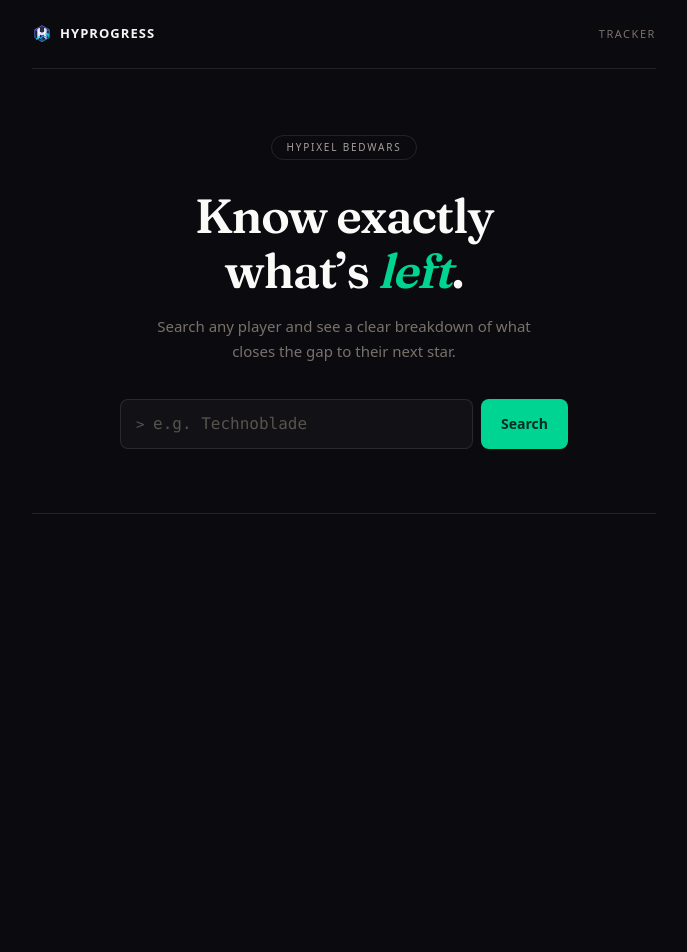
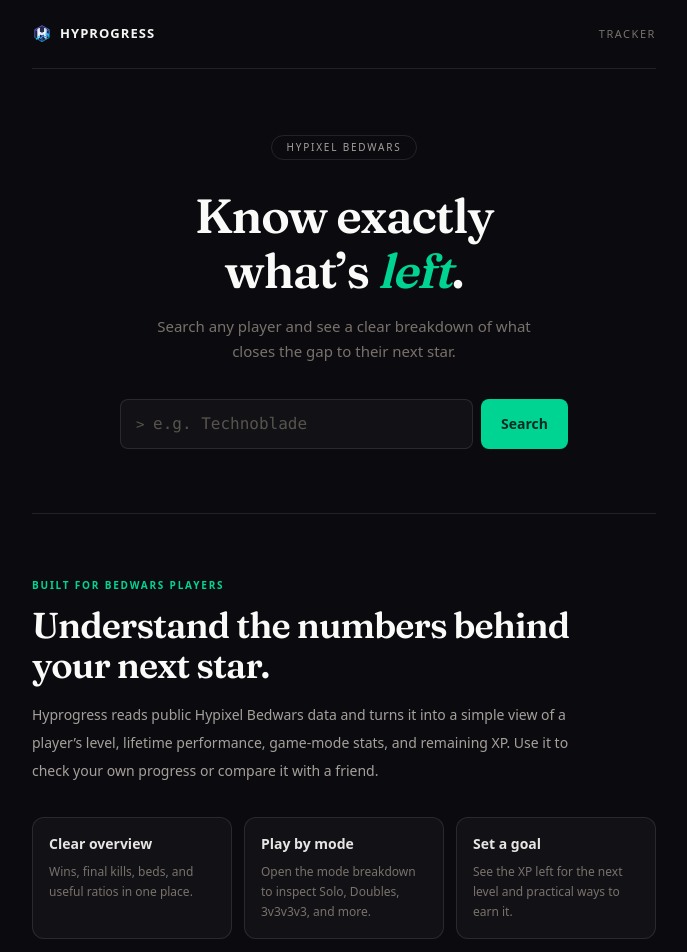
Before and after one commit to mr-youbella/HyProgress, a Next.js app: page / in a window 1280 px wide. Shown: the top 952 px of the page, without its empty margins (296-983 px from the left). Before the commit the page ends 800 px from the top, so only its background shows below. Built offline with nearby package versions, Linux system fonts and the light colour scheme.

Commit message:
feat: update player data structure and enhance admin dashboard with metadata and robots.txt

```diff
--- a/app/HyprogressTracker.tsx
+++ b/app/HyprogressTracker.tsx
@@ -28,7 +28,6 @@
 	firstLogin: number | null;
 	guildName: string | null;
 	guildTag: string | null;
-	guildRank: string | null;
 	hypixelRank: string | null;
 	wins: number;
 	losses: number;
@@ -251,7 +250,6 @@
 		firstLogin: typeof data.firstLogin === "number" ? data.firstLogin : null,
 		guildName: typeof data.guildName === "string" ? data.guildName : null,
 		guildTag: typeof data.guildTag === "string" ? data.guildTag : null,
-		guildRank: typeof data.guildRank === "string" ? data.guildRank : null,
 		hypixelRank: typeof data.hypixelRank === "string" ? data.hypixelRank : null,
 		wins: Number(data.wins ?? 0),
 		losses: Number(data.losses ?? 0),
@@ -552,7 +550,7 @@
 								</div>
 							)}
 						</div>
-						<div className="rounded-2xl bg-linear-to-brom-white/[0.06] to-white/0 p-px">
+						<div className="rounded-2xl bg-linear-to-b from-white/6 to-white/0 p-px">
 							<div className="rounded-[15px] bg-[#101014] px-6 py-7 sm:px-8">
 								<div className="flex flex-col gap-6 sm:flex-row sm:items-center sm:justify-between">
 									<div className={`flex items-center gap-4 ${currentLevel >= 100 ? "max-sm:flex-wrap" : ""}`}>
@@ -744,6 +742,37 @@
 						</div>
 					</section>
 				)}
+
+				{!player && !isLoading && (
+					<section className="border-b border-white/10 py-12 sm:py-16">
+						<div className="max-w-xl">
+							<p className="text-[10px] font-semibold uppercase tracking-[0.18em] text-emerald-400">
+								Built for Bedwars players
+							</p>
+							<h2 className="mt-3 font-['Fraunces'] text-3xl font-semibold tracking-tight text-stone-50 sm:text-4xl">
+								Understand the numbers behind your next star.
+							</h2>
+							<p className="mt-4 text-sm leading-7 text-stone-400">
+								Hyprogress reads public Hypixel Bedwars data and turns it into a simple view of a player&rsquo;s level, lifetime performance, game-mode stats, and remaining XP. Use it to check your own progress or compare it with a friend.
+							</p>
+						</div>
+
+						<div className="mt-8 grid gap-3 sm:grid-cols-3">
+							<div className="rounded-xl border border-white/10 bg-white/3 p-4">
+								<h3 className="text-sm font-semibold text-stone-200">Clear overview</h3>
+								<p className="mt-2 text-xs leading-5 text-stone-500">Wins, final kills, beds, and useful ratios in one place.</p>
+							</div>
+							<div className="rounded-xl border border-white/10 bg-white/3 p-4">
+								<h3 className="text-sm font-semibold text-stone-200">Play by mode</h3>
+								<p className="mt-2 text-xs leading-5 text-stone-500">Open the mode breakdown to inspect Solo, Doubles, 3v3v3v3, and more.</p>
+							</div>
+							<div className="rounded-xl border border-white/10 bg-white/3 p-4">
+								<h3 className="text-sm font-semibold text-stone-200">Set a goal</h3>
+								<p className="mt-2 text-xs leading-5 text-stone-500">See the XP left for the next level and practical ways to earn it.</p>
+							</div>
+						</div>
+					</section>
+				)}
 			</div>
 		</div>
 	);
--- a/app/admin/page.tsx
+++ b/app/admin/page.tsx
@@ -1,7 +1,13 @@
 import Link from "next/link";
+import type { Metadata } from "next";
 import { getAdminSearchStats } from "@/lib/database";
 
 export const dynamic = "force-dynamic";
+
+export const metadata: Metadata = {
+	title: "Admin dashboard",
+	robots: { index: false, follow: false }
+};
 
 function formatDate(date: Date): string {
 	return new Intl.DateTimeFormat("en", {
@@ -70,7 +76,7 @@
 									) : (
 										stats.recentSearches.map((search, index) => (
 											<div className="flex items-center justify-between gap-4 px-5 py-3" key={`${search.playerName}-${search.searchedAt.getTime()}-${index}`}>
-												<Link className="font-mono text-sm text-emerald-300 hover:text-emerald-200" href={`/player/${encodeURIComponent(search.playerName)}`}>
+												<Link target="_blank" className="font-mono text-sm text-emerald-300 hover:text-emerald-200" href={`/player/${encodeURIComponent(search.playerName)}`}>
 													{search.playerName}
 												</Link>
 												<time className="shrink-0 text-right text-[11px] text-stone-500" dateTime={search.searchedAt.toISOString()}>
@@ -94,7 +100,7 @@
 										stats.topPlayers.map((player) => (
 											<div className="px-5 py-3" key={player.playerName}>
 												<div className="flex items-center justify-between gap-3">
-													<Link className="truncate font-mono text-sm text-emerald-300 hover:text-emerald-200" href={`/player/${encodeURIComponent(player.playerName)}`}>
+													<Link target="_blank" className="truncate font-mono text-sm text-emerald-300 hover:text-emerald-200" href={`/player/${encodeURIComponent(player.playerName)}`}>
 														{player.playerName}
 													</Link>
 													<span className="font-mono text-sm tabular-nums">{player.searchCount.toLocaleString()}</span>
--- a/app/api/player/[username]/route.ts
+++ b/app/api/player/[username]/route.ts
@@ -12,7 +12,7 @@
 	try {
 		const { username } = await params;
 
-		if (!username)
+		if (!/^[A-Za-z0-9_]{1,16}$/.test(username))
 			return NextResponse.json({ error: "Username is required" }, { status: 400 });
 
 		const rateLimit = await limitPlayerSearch(getClientIp(request));
@@ -72,10 +72,6 @@
 
 		const guildData = await guildResponse.json();
 		const guild = guildData.success ? guildData.guild : null;
-		const guildMember = guild?.members?.find(
-			(member: { uuid: string }) => member.uuid === mojangData.id
-		);
-
 		const player = hypixelData.player;
 		let hypixelRank = null;
 
@@ -122,7 +118,6 @@
 			firstLogin: player?.firstLogin ?? null,
 			guildName: guild?.name ?? null,
 			guildTag: guild?.tag ?? null,
-			guildRank: guildMember?.rank ?? null,
 			hypixelRank: hypixelRank,
 			wins: bedwars.wins_bedwars ?? 0,
 			losses: bedwars.losses_bedwars ?? 0,
--- a/app/layout.tsx
+++ b/app/layout.tsx
@@ -3,7 +3,7 @@
 
 const SITE_URL = "https://hyprogress.vercel.app";
 const SITE_NAME = "Hyprogress";
-const SITE_DESCRIPTION = "Search any Hypixel Bedwars player and see exactly what it takes to reach their next level — broken down by wins, final kills, beds broken, and playtime.";
+const SITE_DESCRIPTION = "Search any Hypixel Bedwars player to view lifetime stats, game-mode breakdowns, kill style, and the XP needed for their next Bedwars level.";
 
 export const metadata: Metadata = {
 	metadataBase: new URL(SITE_URL),
@@ -60,7 +60,7 @@
 		url: SITE_URL,
 		siteName: SITE_NAME,
 		title: `${SITE_NAME} — Hypixel Bedwars XP Tracker`,
-		description: "Know exactly what's left. Search a player and see a clear breakdown of what closes the gap to their next star.",
+		description: SITE_DESCRIPTION,
 		images: [
 			{
 				url: "/og-image.png",
@@ -74,7 +74,7 @@
 	twitter: {
 		card: "summary_large_image",
 		title: `${SITE_NAME} — Hypixel Bedwars XP Tracker`,
-		description: "Know exactly what's left to reach your next Bedwars level.",
+		description: SITE_DESCRIPTION,
 		images: ["/og-image.png"]
 	},
 
--- a/app/not-found.tsx
+++ b/app/not-found.tsx
@@ -1,5 +1,11 @@
 import Link from "next/link";
+import type { Metadata } from "next";
 import { ArrowLeft, SearchX } from "lucide-react";
+
+export const metadata: Metadata = {
+	title: "Page not found",
+	robots: { index: false, follow: false }
+};
 
 export default function NotFound() {
 	return (
--- /dev/null
+++ b/app/robots.ts
@@ -0,0 +1,14 @@
+import type { MetadataRoute } from "next";
+
+const SITE_URL = "https://hyprogress.vercel.app";
+
+export default function robots(): MetadataRoute.Robots {
+	return {
+		rules: {
+			userAgent: "*",
+			allow: "/",
+			disallow: ["/admin", "/api/"]
+		},
+		sitemap: `${SITE_URL}/sitemap.xml`
+	};
+}
```
Also changed, not shown: public/manifest.webmanifest.
